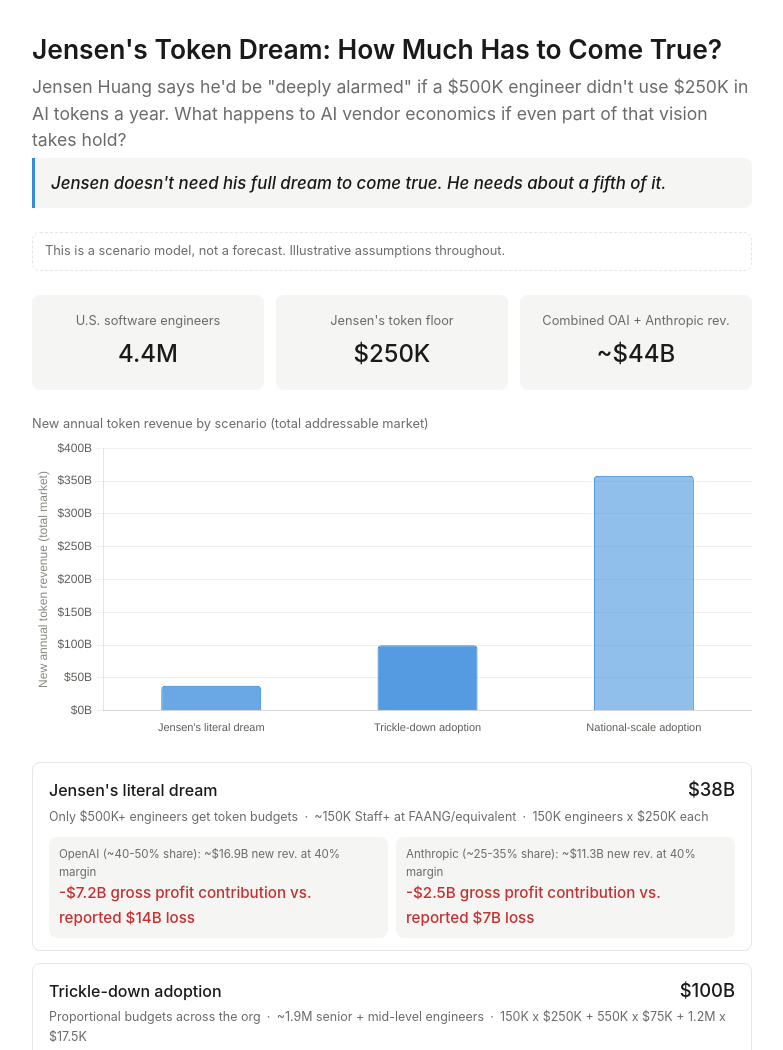
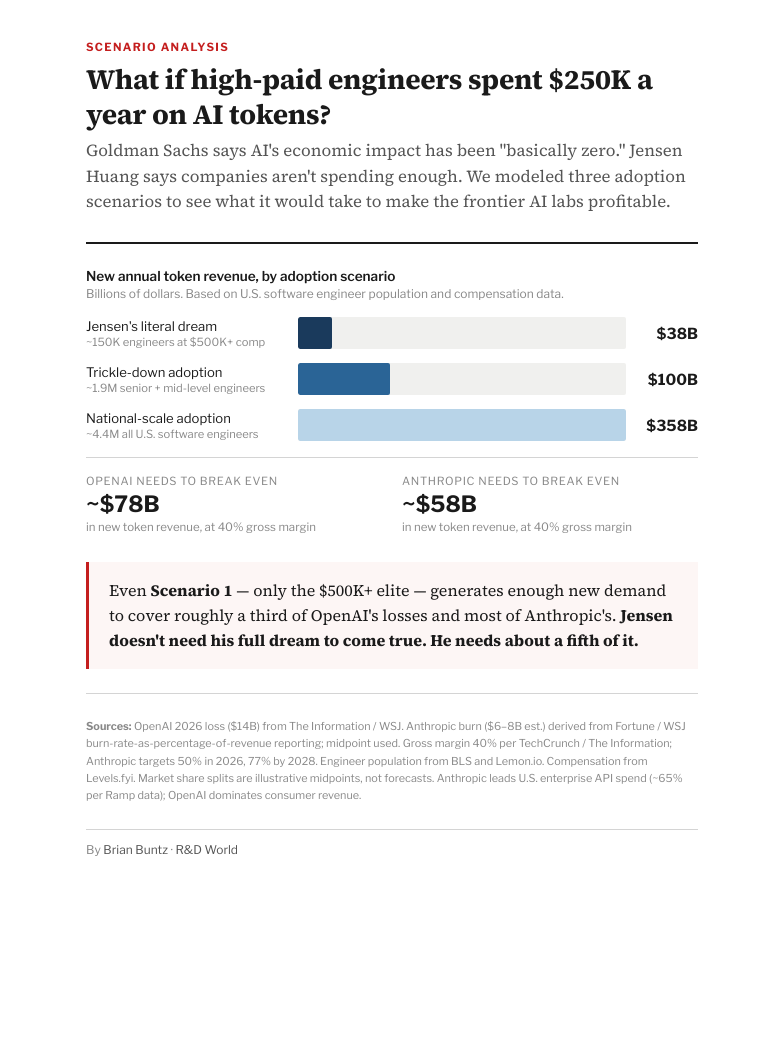
Before and after one commit to brianbuntz/jensen-token-scenarios, a plain HTML site: page index.html in a window 1280 px wide. Shown: the top 1050 px of the page, without its empty margins (248-1031 px from the left). After the commit the page ends 889 px from the top, so only its background shows below. Drawn offline with nearby package versions, Linux system fonts and the light colour scheme.

Commit message:
Update index.html

```diff
--- a/index.html
+++ b/index.html
@@ -3,289 +3,276 @@
 <head>
 <meta charset="utf-8">
 <meta name="viewport" content="width=device-width, initial-scale=1">
-<title>Jensen's Token Dream: How Much Has to Come True?</title>
-<meta name="description" content="A scenario model exploring how much of Jensen Huang's $250K-per-engineer token vision would reshape AI vendor economics.">
-<meta property="og:title" content="Jensen's Token Dream: How Much Has to Come True?">
-<meta property="og:description" content="Even partial adoption of Jensen's token standard would radically alter AI vendor economics. Here's the math.">
-<meta property="og:type" content="article">
+<title>What if engineers spent $250K a year on AI tokens?</title>
+<link rel="preconnect" href="https://fonts.googleapis.com">
+<link href="https://fonts.googleapis.com/css2?family=Source+Serif+4:ital,opsz,wght@0,8..60,400;0,8..60,700;1,8..60,400&family=Libre+Franklin:wght@400;500;600;700&display=swap" rel="stylesheet">
 <style>
 :root {
-    --bg: #fff; --bg2: #f5f5f4; --text: #1a1a1a; --text2: #6b6b6b;
-    --border: #e5e5e3; --green: #3d7a1c; --red: #c53030; --blue: #378ADD;
-    --orange: #D85A30; --radius: 8px;
-  }
-  @media (prefers-color-scheme: dark) {
-    :root {
-      --bg: #1a1a1a; --bg2: #262626; --text: #e5e5e3; --text2: #9a9a9a;
-      --border: #3a3a3a; --green: #7bc145; --red: #e87070;
-    }
+  --serif: 'Source Serif 4', Georgia, serif;
+  --sans: 'Libre Franklin', -apple-system, sans-serif;
+  --ink: #1a1a1a;
+  --ink2: #555;
+  --ink3: #888;
+  --rule: #d4d4d4;
+  --bg: #fff;
+  --bar1: #1a3a5c;
+  --bar2: #2a6496;
+  --bar3: #b8d4e8;
+  --accent: #c41e1e;
 }
 * { box-sizing: border-box; margin: 0; }
 body {
-    font-family: -apple-system, BlinkMacSystemFont, 'Segoe UI', Roboto, sans-serif;
-    background: var(--bg); color: var(--text);
-    line-height: 1.6; padding: 2rem 1rem;
+  font-family: var(--sans);
+  background: var(--bg); color: var(--ink);
+  padding: 0; margin: 0;
 }
-  .wrap { max-width: 720px; margin: 0 auto; }
-  h1 { font-size: 1.65rem; font-weight: 600; line-height: 1.3; margin-bottom: 0.5rem; }
-  .deck {
-    font-size: 1.1rem; color: var(--text2); margin-bottom: 0.25rem; line-height: 1.5;
+.page {
+  max-width: 660px; margin: 0 auto;
+  padding: 2.5rem 1.5rem 2rem;
 }
-  .punchline {
-    font-size: 1.05rem; font-weight: 500; font-style: italic;
-    margin-bottom: 1.5rem; padding: 0.75rem 1rem;
-    border-left: 3px solid var(--blue); background: var(--bg2);
-    border-radius: 0 var(--radius) var(--radius) 0;
+.kicker {
+  font-family: var(--sans);
+  font-size: 0.7rem;
+  font-weight: 700;
+  letter-spacing: 0.12em;
+  text-transform: uppercase;
+  color: var(--accent);
+  margin-bottom: 0.5rem;
 }
-  .disclaimer {
-    font-size: 0.8rem; color: var(--text2); margin-bottom: 1.5rem;
-    padding: 0.5rem 0.75rem; border: 1px dashed var(--border); border-radius: var(--radius);
+h1 {
+  font-family: var(--serif);
+  font-size: 1.75rem;
+  font-weight: 700;
+  line-height: 1.25;
+  margin-bottom: 0.4rem;
+  letter-spacing: -0.01em;
 }
-  .stat-row {
-    display: grid; grid-template-columns: repeat(3, 1fr); gap: 12px;
-    margin-bottom: 1.5rem;
+.subtitle {
+  font-family: var(--serif);
+  font-size: 1.05rem;
+  color: var(--ink2);
+  line-height: 1.5;
+  margin-bottom: 1.75rem;
 }
-  .stat-box {
-    background: var(--bg2); border-radius: var(--radius); padding: 1rem;
-    text-align: center;
+.rule { border: none; border-top: 2px solid var(--ink); margin-bottom: 1.5rem; }
+.rule-thin { border: none; border-top: 1px solid var(--rule); margin: 1.5rem 0; }
+
+.chart-section { margin-bottom: 0.5rem; }
+.chart-title {
+  font-family: var(--sans);
+  font-size: 0.85rem;
+  font-weight: 600;
+  color: var(--ink);
+  margin-bottom: 0.15rem;
 }
-  .stat-label { font-size: 0.8rem; color: var(--text2); margin-bottom: 4px; }
-  .stat-value { font-size: 1.5rem; font-weight: 500; }
-  .chart-label { font-size: 0.8rem; color: var(--text2); margin-bottom: 4px; }
-  .chart-wrap { position: relative; width: 100%; height: 300px; margin-bottom: 1.5rem; }
-  .scenario-card {
-    margin-bottom: 12px; padding: 12px 16px;
-    border: 1px solid var(--border); border-radius: var(--radius);
+.chart-subtitle {
+  font-family: var(--sans);
+  font-size: 0.75rem;
+  color: var(--ink3);
+  margin-bottom: 1rem;
 }
-  .scenario-header {
-    display: flex; justify-content: space-between; align-items: baseline;
+
+.bar-chart { width: 100%; }
+.bar-row {
+  display: grid;
+  grid-template-columns: 200px 1fr 60px;
+  align-items: center;
+  margin-bottom: 14px;
+  gap: 12px;
+}
+.bar-label {
+  font-size: 0.82rem;
+  line-height: 1.3;
+  color: var(--ink);
+}
+.bar-label-sub {
+  font-size: 0.7rem;
+  color: var(--ink3);
+  font-weight: 400;
+}
+.bar-track {
+  height: 32px;
+  background: #f0f0ee;
+  border-radius: 2px;
+  position: relative;
+  overflow: hidden;
+}
+.bar-fill {
+  height: 100%;
+  border-radius: 2px;
+  transition: width 1.2s cubic-bezier(0.25, 0.46, 0.45, 0.94);
+}
+.bar-value {
+  font-size: 0.95rem;
+  font-weight: 700;
+  text-align: right;
+  font-variant-numeric: tabular-nums;
+}
+
+.context-line {
+  position: relative;
+  margin-top: 1rem;
+  padding-top: 1rem;
+  border-top: 1px solid var(--rule);
+}
+.context-grid {
+  display: grid;
+  grid-template-columns: 1fr 1fr;
+  gap: 1.25rem;
+}
+.context-item {}
+.context-label {
+  font-size: 0.7rem;
+  color: var(--ink3);
+  text-transform: uppercase;
+  letter-spacing: 0.06em;
   margin-bottom: 2px;
 }
-  .scenario-name { font-weight: 500; }
-  .scenario-total { font-size: 1.15rem; font-weight: 500; }
-  .scenario-meta { font-size: 0.78rem; color: var(--text2); margin-bottom: 10px; }
-  .company-grid { display: grid; grid-template-columns: 1fr 1fr; gap: 8px; }
-  .company-box {
-    padding: 8px 10px; background: var(--bg2); border-radius: var(--radius);
+.context-value {
+  font-family: var(--sans);
+  font-size: 1.4rem;
+  font-weight: 700;
+  font-variant-numeric: tabular-nums;
 }
-  .company-detail { font-size: 0.72rem; color: var(--text2); }
-  .company-result { font-size: 0.95rem; font-weight: 500; }
-  .breakeven-box {
-    margin-top: 2rem; padding: 1rem; background: var(--bg2);
-    border-radius: var(--radius);
+.context-note {
+  font-size: 0.72rem;
+  color: var(--ink3);
+  margin-top: 2px;
 }
-  .breakeven-title { font-size: 0.9rem; font-weight: 500; margin-bottom: 8px; }
-  .breakeven-body { font-size: 0.85rem; color: var(--text2); line-height: 1.7; }
-  .sources-box {
-    margin-top: 1.5rem; padding: 1rem; border: 1px solid var(--border);
-    border-radius: var(--radius);
+
+.callout {
+  margin-top: 1.75rem;
+  padding: 1rem 1.25rem;
+  border-left: 3px solid var(--accent);
+  background: #fdf6f5;
 }
-  .sources-title { font-size: 0.9rem; font-weight: 500; margin-bottom: 8px; }
-  .sources-body { font-size: 0.78rem; color: var(--text2); line-height: 1.7; }
-  .byline { font-size: 0.8rem; color: var(--text2); margin-top: 2rem; }
-  .byline a { color: var(--blue); text-decoration: none; }
+.callout p {
+  font-family: var(--serif);
+  font-size: 1rem;
+  line-height: 1.55;
+  color: var(--ink);
+}
+.callout strong { font-weight: 700; }
+
+.footnote {
+  margin-top: 1.5rem;
+  font-size: 0.68rem;
+  color: var(--ink3);
+  line-height: 1.6;
+}
+.footnote a { color: var(--ink3); }
+
+.byline {
+  margin-top: 1.5rem;
+  padding-top: 0.75rem;
+  border-top: 1px solid var(--rule);
+  font-size: 0.75rem;
+  color: var(--ink3);
+}
+.byline a { color: var(--ink2); text-decoration: none; }
 .byline a:hover { text-decoration: underline; }
-  @media (max-width: 480px) {
-    .stat-row { grid-template-columns: 1fr; }
-    .company-grid { grid-template-columns: 1fr; }
-    h1 { font-size: 1.35rem; }
+
+@media (max-width: 540px) {
+  .page { padding: 1.5rem 1rem; }
+  h1 { font-size: 1.4rem; }
+  .bar-row {
+    grid-template-columns: 1fr;
+    margin-bottom: 18px;
+    gap: 4px;
+  }
+  .bar-value { text-align: left; }
+  .context-grid { grid-template-columns: 1fr; gap: 0.75rem; }
 }
 </style>
 </head>
 <body>
-<div class="wrap">
+<div class="page">
 
-<h1>Jensen's Token Dream: How Much Has to Come True?</h1>
-<p class="deck">
-  Jensen Huang says he'd be "deeply alarmed" if a $500K engineer didn't use $250K in AI tokens a year. What happens to AI vendor economics if even part of that vision takes hold?
-</p>
-<p class="punchline">Jensen doesn't need his full dream to come true. He needs about a fifth of it.</p>
-<p class="disclaimer">This is a scenario model, not a forecast. Illustrative assumptions throughout.</p>
+<div class="kicker">Scenario analysis</div>
+<h1>What if high-paid engineers spent $250K a year on AI tokens?</h1>
+<p class="subtitle">Goldman Sachs says AI's economic impact has been "basically zero." Jensen Huang says companies aren't spending enough. We modeled three adoption scenarios to see what it would take to make the frontier AI labs profitable.</p>
+<hr class="rule">
 
-<div class="stat-row">
-  <div class="stat-box">
-    <div class="stat-label">U.S. software engineers</div>
-    <div class="stat-value">4.4M</div>
+<div class="chart-section">
+  <div class="chart-title">New annual token revenue, by adoption scenario</div>
+  <div class="chart-subtitle">Billions of dollars. Based on U.S. software engineer population and compensation data.</div>
+
+  <div class="bar-chart">
+    <div class="bar-row">
+      <div class="bar-label">
+        Jensen's literal dream
+        <div class="bar-label-sub">~150K engineers at $500K+ comp</div>
       </div>
-  <div class="stat-box">
-    <div class="stat-label">Jensen's token floor</div>
-    <div class="stat-value">$250K</div>
+      <div class="bar-track">
+        <div class="bar-fill" id="bar1" style="width: 0%; background: var(--bar1);"></div>
       </div>
-  <div class="stat-box">
-    <div class="stat-label">Combined OAI + Anthropic rev.</div>
-    <div class="stat-value">~$44B</div>
+      <div class="bar-value">$38B</div>
+    </div>
+
+    <div class="bar-row">
+      <div class="bar-label">
+        Trickle-down adoption
+        <div class="bar-label-sub">~1.9M senior + mid-level engineers</div>
+      </div>
+      <div class="bar-track">
+        <div class="bar-fill" id="bar2" style="width: 0%; background: var(--bar2);"></div>
+      </div>
+      <div class="bar-value">$100B</div>
+    </div>
+
+    <div class="bar-row">
+      <div class="bar-label">
+        National-scale adoption
+        <div class="bar-label-sub">~4.4M all U.S. software engineers</div>
+      </div>
+      <div class="bar-track">
+        <div class="bar-fill" id="bar3" style="width: 0%; background: var(--bar3);"></div>
+      </div>
+      <div class="bar-value">$358B</div>
+    </div>
   </div>
 </div>
 
-<div class="chart-label">New annual token revenue by scenario (total addressable market)</div>
-<div class="chart-wrap">
-  <canvas id="scenarioChart"></canvas>
+<div class="context-line">
+  <div class="context-grid">
+    <div class="context-item">
+      <div class="context-label">OpenAI needs to break even</div>
+      <div class="context-value">~$78B</div>
+      <div class="context-note">in new token revenue, at 40% gross margin</div>
     </div>
-
-<div id="scenarioDetails"></div>
-
-<div class="breakeven-box">
-  <div class="breakeven-title">The breakeven question</div>
-  <div class="breakeven-body" id="breakevenBody"></div>
+    <div class="context-item">
+      <div class="context-label">Anthropic needs to break even</div>
+      <div class="context-value">~$58B</div>
+      <div class="context-note">in new token revenue, at 40% gross margin</div>
     </div>
-
-<div class="sources-box">
-  <div class="sources-title">Sources and assumptions</div>
-  <div class="sources-body">
-    <strong>OpenAI 2026 loss:</strong> $14B — from internal projections reported by The Information and WSJ.<br>
-    <strong>Anthropic 2026 burn:</strong> $6-8B est. — derived from Fortune/WSJ reporting. Midpoint $7B used here.<br>
-    <strong>Gross margin:</strong> 40% — Anthropic's current reported margin (TechCrunch/The Information). Company targets 50% in 2026, 77% by 2028.<br>
-    <strong>Market share:</strong> Illustrative ranges used. Actual share varies by segment — Anthropic leads U.S. enterprise API spend (~65% per Ramp data); OpenAI dominates consumer and total revenue. Splits shown are rough midpoints, not forecasts.<br>
-    <strong>Engineer population:</strong> 4.4M U.S. SWEs (Lemon.io/BLS); 1.79M BLS-counted software developers; ~150K est. at $500K+ TC (Levels.fyi Staff+ at FAANG/equivalent).<br>
-    <strong>Compensation tiers:</strong> Levels.fyi median TC $190K; FAANG senior $350K+; Staff $500-700K TC.
   </div>
 </div>
 
-<p class="byline">
-  By <a href="https://www.linkedin.com/in/brianbuntz/" target="_blank" rel="noopener">Brian Buntz</a>
-  &ensp;|&ensp; <a href="https://rdworldonline.com" target="_blank" rel="noopener">R&D World</a>
-</p>
+<div class="callout">
+  <p>Even <strong>Scenario 1</strong> — only the $500K+ elite — generates enough new demand to cover roughly a third of OpenAI's losses and most of Anthropic's. <strong>Jensen doesn't need his full dream to come true. He needs about a fifth of it.</strong></p>
+</div>
+
+<hr class="rule-thin">
+
+<div class="footnote">
+  <strong>Sources:</strong> OpenAI 2026 loss ($14B) from The Information / WSJ. Anthropic burn ($6–8B est.) derived from Fortune / WSJ burn-rate-as-percentage-of-revenue reporting; midpoint used. Gross margin 40% per TechCrunch / The Information; Anthropic targets 50% in 2026, 77% by 2028. Engineer population from BLS and Lemon.io. Compensation from Levels.fyi. Market share splits are illustrative midpoints, not forecasts. Anthropic leads U.S. enterprise API spend (~65% per Ramp data); OpenAI dominates consumer revenue.
+</div>
+
+<div class="byline">
+  By <a href="https://www.linkedin.com/in/brian-buntz-3a52265/" target="_blank">Brian Buntz</a> · <a href="https://rdworldonline.com" target="_blank">R&D World</a>
+</div>
 
 </div>
 
-<script src="https://cdnjs.cloudflare.com/ajax/libs/Chart.js/4.4.1/chart.umd.js"></script>
 <script>
-var scenarios = [
-  {
-    label: "Jensen's literal dream",
-    subtitle: "Only $500K+ engineers get token budgets",
-    engineers: "~150K Staff+ at FAANG/equivalent",
-    calc: "150K engineers x $250K each",
-    revenue: 37.5
-  },
-  {
-    label: "Trickle-down adoption",
-    subtitle: "Proportional budgets across the org",
-    engineers: "~1.9M senior + mid-level engineers",
-    calc: "150K x $250K + 550K x $75K + 1.2M x $17.5K",
-    revenue: 100
-  },
-  {
-    label: "National-scale adoption",
-    subtitle: "If Jensen's ratio became a norm across U.S. SWEs",
-    engineers: "~4.4M all U.S. software engineers",
-    calc: "Weighted across all comp tiers",
-    revenue: 358
-  }
-];
-
-var openaiLoss = 14;
-var anthropicLoss = 7;
-var grossMargin = 0.40;
-
-// Market share: show as ranges in text, use midpoints for math
-var oaiShareMid = 0.45;
-var antShareMid = 0.30;
-
-var isDark = matchMedia('(prefers-color-scheme: dark)').matches;
-
-// Chart: total market bars (single color), no company split
-new Chart(document.getElementById('scenarioChart'), {
-  type: 'bar',
-  data: {
-    labels: scenarios.map(function(s) { return s.label; }),
-    datasets: [{
-      label: 'New token revenue',
-      data: scenarios.map(function(s) { return Math.round(s.revenue); }),
-      backgroundColor: [
-        'rgba(55, 138, 221, 0.75)',
-        'rgba(55, 138, 221, 0.85)',
-        'rgba(55, 138, 221, 0.55)'
-      ],
-      borderColor: '#378ADD',
-      borderWidth: 1,
-      borderRadius: 4,
-      maxBarThickness: 100
-    }]
-  },
-  options: {
-    responsive: true,
-    maintainAspectRatio: false,
-    plugins: {
-      legend: { display: false },
-      tooltip: {
-        callbacks: {
-          label: function(ctx) { return 'Total new revenue: $' + ctx.raw + 'B'; }
-        }
-      }
-    },
-    scales: {
-      x: {
-        grid: { display: false },
-        ticks: { color: isDark ? '#B4B2A9' : '#5F5E5A', font: { size: 11 }, maxRotation: 0 }
-      },
-      y: {
-        grid: { color: isDark ? 'rgba(255,255,255,0.06)' : 'rgba(0,0,0,0.06)' },
-        ticks: {
-          color: isDark ? '#B4B2A9' : '#5F5E5A',
-          font: { size: 12 },
-          callback: function(v) { return '$' + v + 'B'; }
-        },
-        title: {
-          display: true,
-          text: 'New annual token revenue (total market)',
-          color: isDark ? '#B4B2A9' : '#888780',
-          font: { size: 12 }
-        }
-      }
-    }
-  }
+requestAnimationFrame(function() {
+  setTimeout(function() {
+    var max = 358;
+    document.getElementById('bar1').style.width = (37.5 / max * 100) + '%';
+    document.getElementById('bar2').style.width = (100 / max * 100) + '%';
+    document.getElementById('bar3').style.width = (358 / max * 100) + '%';
+  }, 200);
 });
-
-// Scenario detail cards
-var detailsEl = document.getElementById('scenarioDetails');
-var html = '';
-scenarios.forEach(function(s, i) {
-  var oaiRev = Math.round(s.revenue * oaiShareMid * 10) / 10;
-  var antRev = Math.round(s.revenue * antShareMid * 10) / 10;
-  var oaiGross = oaiRev * grossMargin;
-  var antGross = antRev * grossMargin;
-  var oaiContrib = Math.round((oaiGross - openaiLoss) * 10) / 10;
-  var antContrib = Math.round((antGross - anthropicLoss) * 10) / 10;
-
-  html += '<div class="scenario-card">';
-  html += '<div class="scenario-header">';
-  html += '<span class="scenario-name">' + s.label + '</span>';
-  html += '<span class="scenario-total">$' + Math.round(s.revenue) + 'B</span>';
-  html += '</div>';
-  html += '<div class="scenario-meta">' + s.subtitle + '&ensp;&middot;&ensp;' + s.engineers + '&ensp;&middot;&ensp;' + s.calc + '</div>';
-
-  html += '<div class="company-grid">';
-
-  // OpenAI
-  html += '<div class="company-box">';
-  html += '<div class="company-detail">OpenAI (~40-50% share): ~$' + oaiRev + 'B new rev. at 40% margin</div>';
-  html += '<div class="company-result" style="color:' + (oaiContrib >= 0 ? 'var(--green)' : 'var(--red)') + ';">';
-  html += (oaiContrib >= 0 ? '+' : '-') + '$' + Math.abs(oaiContrib) + 'B gross profit contribution vs. reported $14B loss</div>';
-  html += '</div>';
-
-  // Anthropic
-  html += '<div class="company-box">';
-  html += '<div class="company-detail">Anthropic (~25-35% share): ~$' + antRev + 'B new rev. at 40% margin</div>';
-  html += '<div class="company-result" style="color:' + (antContrib >= 0 ? 'var(--green)' : 'var(--red)') + ';">';
-  html += (antContrib >= 0 ? '+' : '-') + '$' + Math.abs(antContrib) + 'B gross profit contribution vs. reported $7B loss</div>';
-  html += '</div>';
-
-  html += '</div></div>';
-});
-detailsEl.innerHTML = html;
-
-// Breakeven
-var oaiBreakeven = Math.round(openaiLoss / grossMargin / oaiShareMid);
-var antBreakeven = Math.round(anthropicLoss / grossMargin / antShareMid);
-var oaiPct = Math.round(oaiBreakeven / 358 * 100);
-var antPct = Math.round(antBreakeven / 358 * 100);
-
-document.getElementById('breakevenBody').innerHTML =
-  'How much new token revenue would it take to cover each company\'s reported annual loss base?<br><br>' +
-  '<strong style="color: #378ADD;">OpenAI</strong> would need roughly <strong>$' + oaiBreakeven + 'B</strong> in new token revenue to push toward operating break-even \u2014 <strong>' + oaiPct + '%</strong> of national-scale adoption. That\'s roughly halfway between Scenario 1 and 2.<br><br>' +
-  '<strong style="color: #D85A30;">Anthropic</strong> would need roughly <strong>$' + antBreakeven + 'B</strong> \u2014 <strong>' + antPct + '%</strong> of the full vision. Scenario 1 alone (~$11B to Anthropic) gets close: ~$4.5B in gross profit erases most of the reported $7B burn, on paper.<br><br>' +
-  'Even partial adoption of Jensen\'s standard would radically alter AI vendor economics.';
 </script>
 </body>
 </html>
```
Lines whose indentation alone changed are shown as unchanged.
